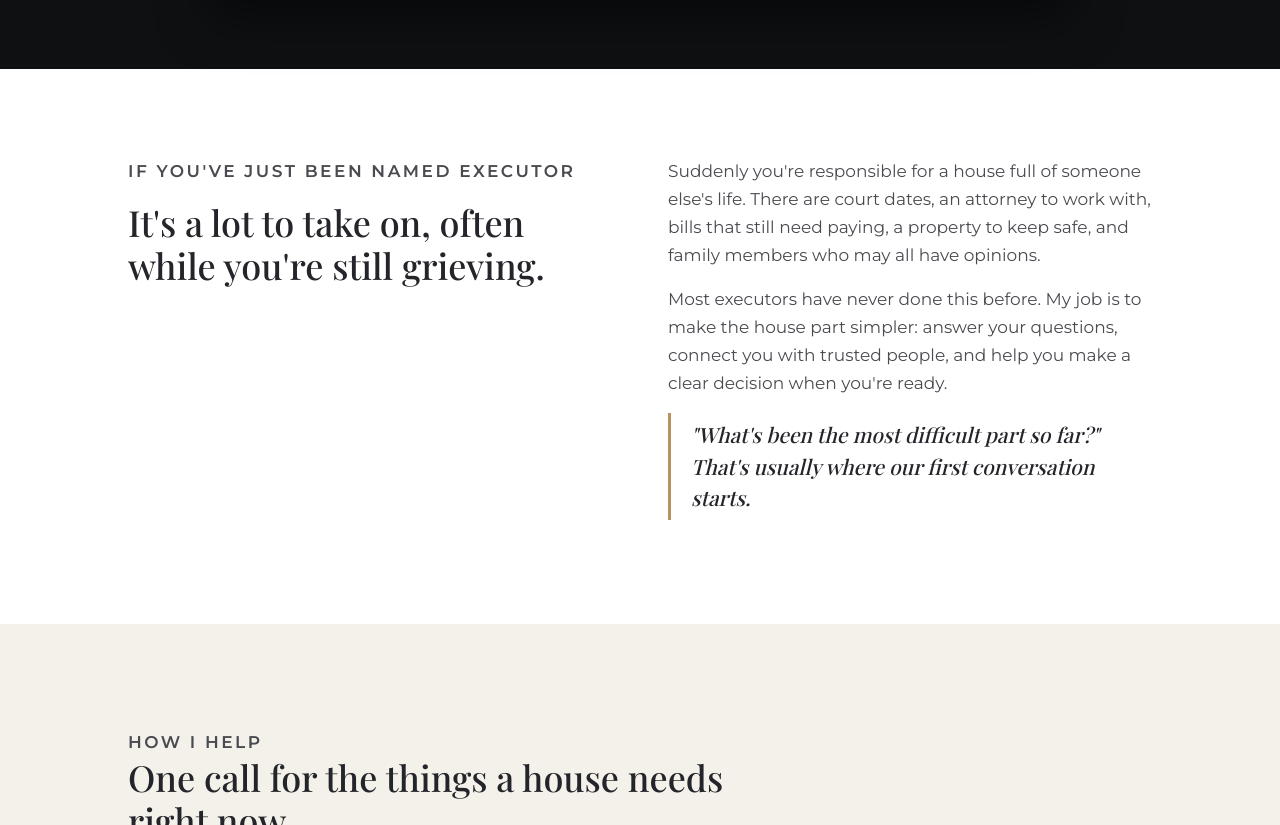
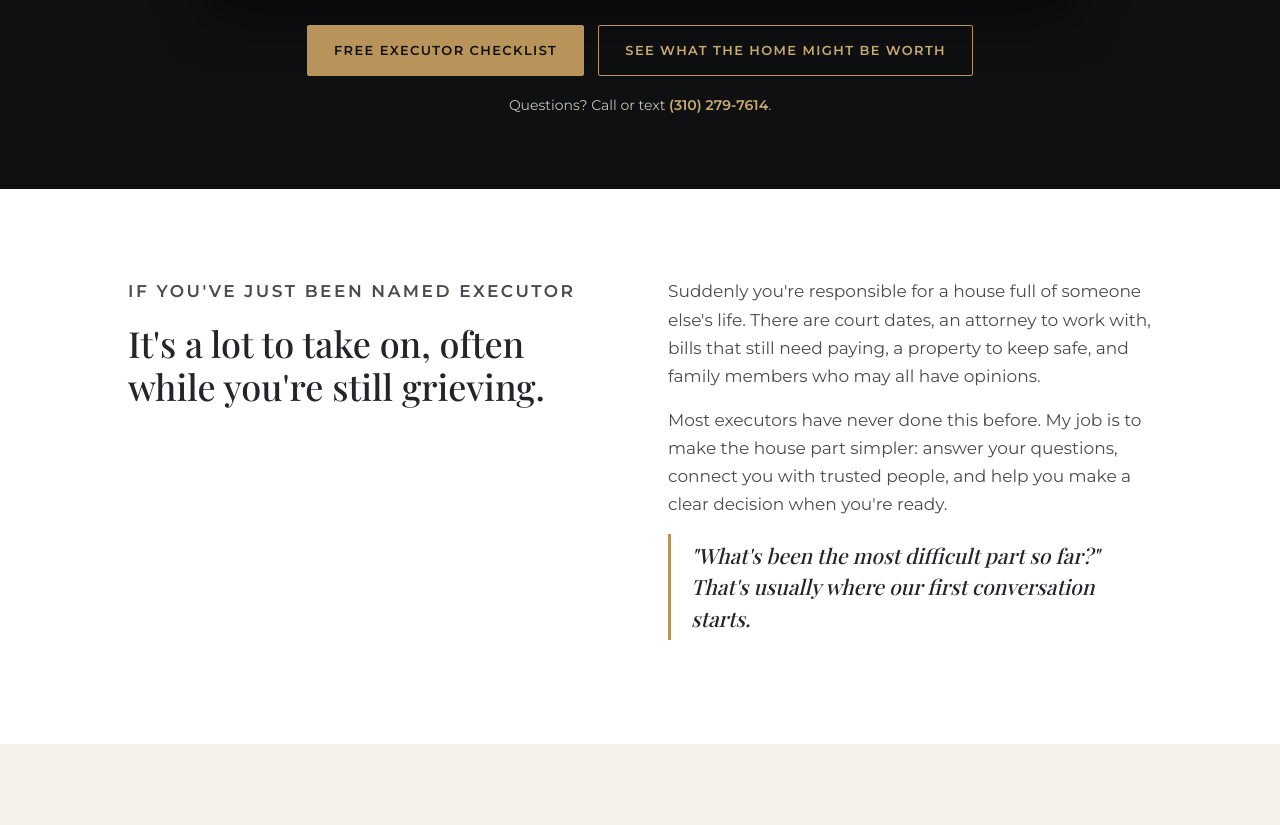
Before and after one commit to yasharpourf-lgtm/probatebrokergroup, a plain HTML site: page index.html in a window 1280 px wide. Shown: the part 1342-2167 px from the top of the page. Drawn offline with nearby package versions, Linux system fonts and the light colour scheme; a web font is replaced by a local one.

Commit message:
Add checklist and value buttons under video

```diff
--- a/index.html
+++ b/index.html
@@ -51,6 +51,10 @@
   .welcome p.sub{color:#C7C2B8;font-size:15px;margin:0 0 26px}
   .welcome .vid{max-width:860px;margin:0 auto;border:1px solid rgba(184,148,90,.45);border-radius:4px;overflow:hidden;box-shadow:0 18px 50px rgba(0,0,0,.5);background:#000}
   .welcome video{display:block;width:100%;height:auto;aspect-ratio:16/9}
+  .welcome .vid-ctas{display:flex;gap:14px;justify-content:center;flex-wrap:wrap;margin-top:28px}
+  .welcome .vid-note{color:#C7C2B8;font-size:14px;margin:18px 0 0}
+  .welcome .vid-note a{color:var(--gold-l);font-weight:600;text-decoration:none}
+  @media (max-width:640px){.welcome .vid-ctas .btn{width:100%;text-align:center}}
 
   /* hero */
   .hero{background:radial-gradient(ellipse at 70% 0%, #2a2117 0%, var(--black) 60%);color:var(--ivory);padding:88px 0 96px}
@@ -232,6 +236,11 @@
         Your browser can't play this video. You can call or text me at (310) 279-7614.
       </video>
     </div>
+    <div class="vid-ctas">
+      <a class="btn" href="executor-checklist.pdf" target="_blank" rel="noopener">Free executor checklist</a>
+      <a class="btn ghost" href="#value">See what the home might be worth</a>
+    </div>
+    <p class="vid-note">Questions? Call or text <a href="tel:+13102797614">(310) 279-7614</a>.</p>
   </div>
 </section>
 
```
